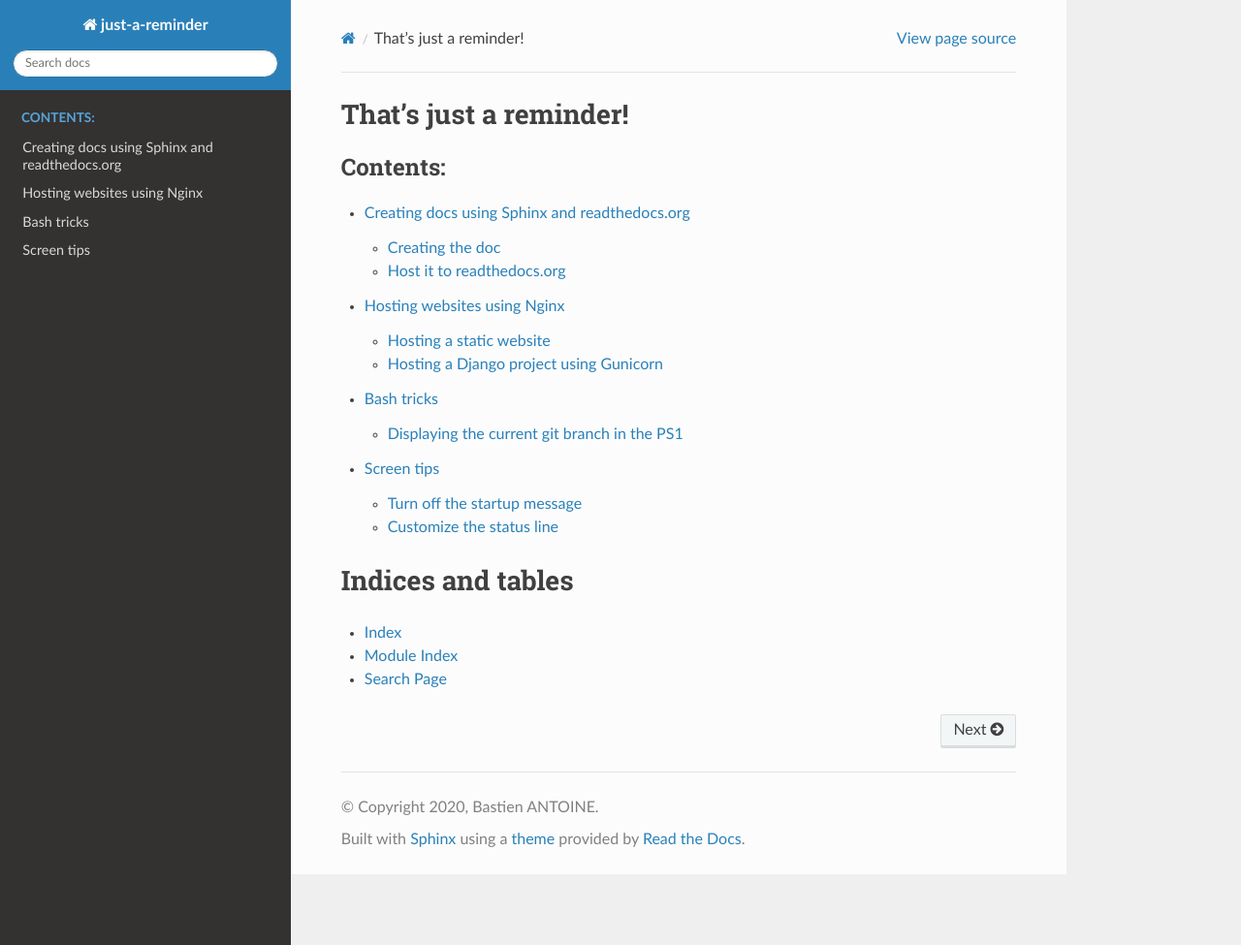
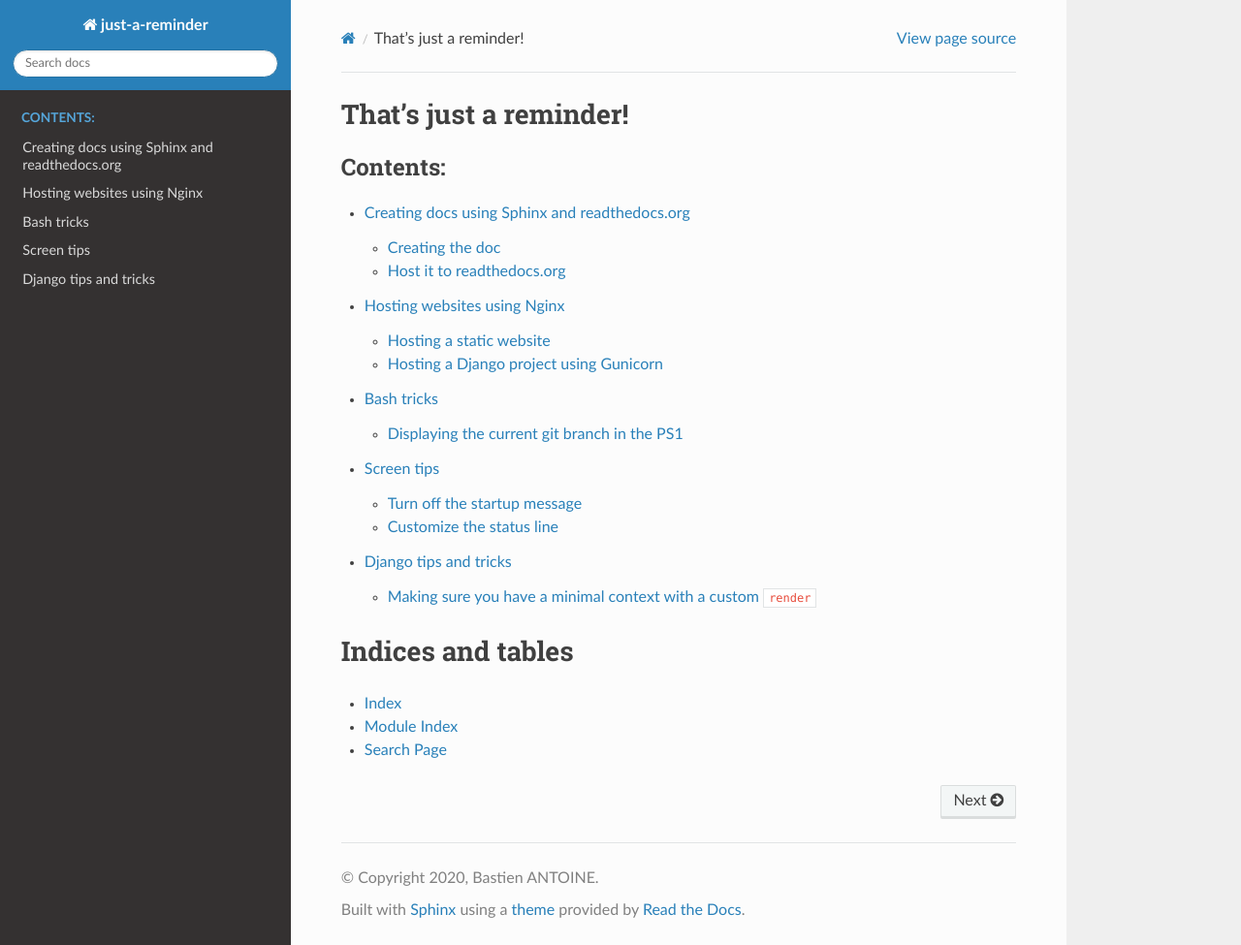
Before and after one commit to bastantoine/just-a-reminder, a Sphinx documentation site: the page built from docs/source/index.rst, in a window 1280 px wide and 975 px high. Shown: the whole window at 97% size. Built offline with Sphinx 7.4.7 and the Read the Docs theme 2.0.0, drawn with Linux system fonts in a browser that asks for light colours; some of the changed lines change nothing that is shown.

Commit message:
Added Django page

```diff
--- /dev/null
+++ b/docs/source/django.rst
@@ -0,0 +1,117 @@
+Django tips and tricks
+======================
+
+Making sure you have a minimal context with a custom ``render``
+---------------------------------------------------------------
+
+Depending on the configuration of your apps, and even projects, you may realize that you always need a minimal context to set and display some elements that will always be the same on every page.
+
+We will show here how to acheive this.
+
+.. note::
+
+   This method will use `class-based views <https://docs.djangoproject.com/en/3.0/topics/class-based-views/>`_. If you want to do the same will more classic views (function-based), it's up to you to adapt the method proposed here.
+
+The idea here is to make a new class ``MyCustomView`` that will inherit from ``django.views.View``. In this class we will define two methods ``get_context`` and ``render``. We will then make all our class-based view inherit from our ``MyCustomView``.
+
+The ``get_context`` method
+^^^^^^^^^^^^^^^^^^^^^^^^^^
+
+This method will be in charge of gathering all the required values for a properly working minimal context:
+
+.. code-block::
+
+    def get_context(self):
+        context = {
+           # All the values you need to have
+        }
+        return context
+
+.. note::
+
+    If in a view that inherits from ``MyCustomView``, you decide to override the method, be sure to call the overriden method inside the new, or to gather all the values required, otherwise you may encounter some problems.
+
+The custom ``render`` method
+^^^^^^^^^^^^^^^^^^^^^^^^^^^^
+
+The idea here is to define a ``render`` that will make sure there's a minimal context and that all required values are there. After checking that, it calls ``django.shortcuts.render`` to render the called view.
+
+.. code-block::
+
+    def render(self, request, template_name, context=None, content_type=None, status=None, using=None):
+        # We make sure that a context is passed
+        if not context:
+            context = self.get_context()
+        else:
+            # A context is passed, we then need to make
+            # sure that all the required values are there
+            general_context = self.get_context()
+            for key, value in general_context.items():
+                if not context.get(key):
+                    context[key] = value
+        return render(request, template_name, context=context, content_type=content_type, status=status, using=using)
+
+.. warning::
+
+    The function does not check that the required values are in the context, with the right value. If you decide in you view to change the value of a required parameter, it's your problem to make sure everything will work.
+
+.. note::
+
+    If you decide to override this method, be sure to call the overriden method or to check yourself that all required values are here.
+
+The complete ``MyCustomView`` with a working example
+^^^^^^^^^^^^^^^^^^^^^^^^^^^^^^^^^^^^^^^^^^^^^^^^^^^^
+
+File ``my_custom_view.py``
+
+.. code-block::
+
+    from django.views import View
+    from django.shortcuts import render
+
+    class MyCustomView(View):
+
+        def get_context(self):
+            context = {
+                # All the values you need to have
+            }
+            return context
+
+        def render(self, request, template_name, context=None, content_type=None, status=None, using=None):
+            # We make sure that a context is passed
+            if not context:
+                context = self.get_context()
+            else:
+                # A context is passed, we then need to make
+                # sure that all the required values are there
+                general_context = self.get_context()
+                for key, value in general_context.items():
+                    if not context.get(key):
+                        context[key] = value
+            return render(request, template_name, context=context, content_type=content_type, status=status, using=using)
+
+File ``views.py``
+
+.. code-block::
+
+    from my_custom_view import MyCustomView
+
+    class MyView(MyCustomView):
+
+        def get(self, request):
+            # I do nothing on this view, so I don't need to call
+            # self.get_context(), self.render() will do it for us.
+
+            return self.render(request, 'my_app/template_for_my_view.html')
+
+    class MyOtherView(MyCustomView):
+
+        def get(self, request):
+            # I do some stuff on this view, so I can either call
+            # self.get_context() and add my values, or pass my context to
+            # self.render() who will add the missing required values
+
+            context = self.get_context()
+            # Here I compute some stuff
+
+            return self.render(request, 'my_app/template_for_my_view.html', context=context)
--- a/docs/source/index.rst
+++ b/docs/source/index.rst
@@ -7,7 +7,8 @@ That's just a reminder!
 
    docs_sphinx
    nginx
-   various.rst
+   various
+   django
 
 Indices and tables
 ==================
```
